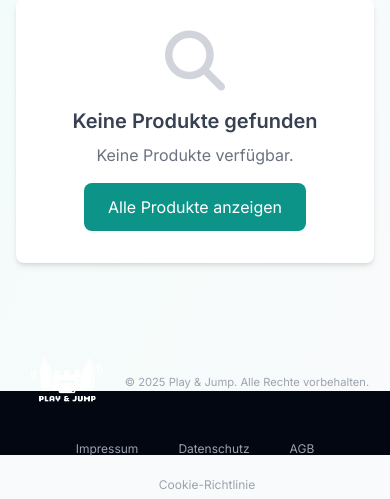
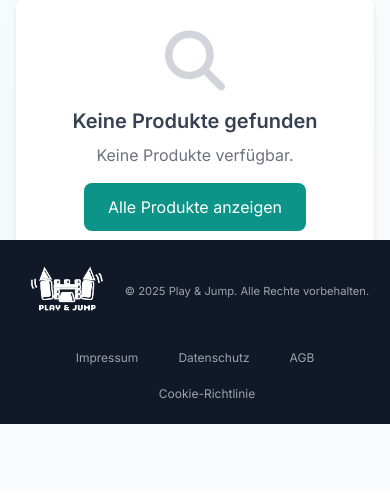
Before and after one commit to MitrofanovDm89/Site, a Django app: page /katalog/ in a window 390 px wide; the page is wider, and only the part inside the window is pictured. Shown: the part 604-1103 px from the top of that part. After the commit the page ends 1028 px from the top of that part, so only its background shows below. Run offline with Django 4.2, Linux system fonts and the light colour scheme; data that the repository does not hold is empty; some libraries are stand-ins or nearby versions.

Commit message:
Fix footer logo positioning - align with header logo

```diff
--- a/templates/base.html
+++ b/templates/base.html
@@ -196,37 +196,33 @@
                 display: none;
             }
 
-            /* Mobile Footer Fixes - Полное исправление */
+            /* Mobile Footer Fixes - ИСПРАВЛЕНИЕ С АНИМАЦИЯМИ */
             body {
-                display: flex;
-                flex-direction: column;
-                min-height: 100vh;
                 margin: 0;
                 padding: 0;
+                min-height: 100vh;
             }
 
             main {
-                flex: 1;
-                display: flex;
-                flex-direction: column;
-            }
-
-            .content-wrapper {
-                flex: 1;
-                padding-bottom: 0;
+                min-height: calc(100vh - 200px);
+                padding-bottom: 100px;
             }
 
             footer {
-                position: relative !important;
-                bottom: auto !important;
-                left: auto !important;
-                right: auto !important;
-                transform: none !important;
-                transition: none !important;
-                z-index: 40;
-                width: 100%;
-                margin-top: auto;
-                flex-shrink: 0;
+                position: fixed !important;
+                bottom: 0 !important;
+                left: 0 !important;
+                right: 0 !important;
+                width: 100% !important;
+                transform: translateY(100%) !important;
+                transition: transform 0.3s ease !important;
+                z-index: 1000 !important;
+                background: #111827 !important;
+            }
+
+            /* Класс для показа футера через JavaScript */
+            footer.footer-visible {
+                transform: translateY(0) !important;
             }
 
             footer .max-w-7xl {
@@ -323,13 +319,11 @@
 
     <!-- Footer -->
     <footer class="bg-gray-900 text-white">
-        <!-- Bottom Footer -->
-        <div class="bg-gray-950">
-            <div class="max-w-7xl mx-auto px-4 sm:px-6 lg:px-8 py-2 h-16 flex items-center">
+        <div class="max-w-7xl mx-auto pl-0 pr-4 sm:px-6 lg:px-8 py-4">
             <div class="flex flex-col md:flex-row justify-between items-center w-full">
                 <div class="flex items-center mb-4 md:mb-0">
                     <a href="/" class="button-coral-effect focus-ring touch-target">
-                            <img src="{% static 'images/logo.png' %}" alt="Play & Jump Logo" class="h-16 w-auto max-w-64 object-contain mr-3" style="filter: brightness(0) invert(1);">
+                        <img src="{% static 'images/logo.png' %}" alt="Play & Jump Logo" class="h-16 w-auto max-w-64 object-contain mr-3" style="filter: grayscale(100%) brightness(0) invert(1);">
                     </a>
                     <span id="copyright-text" class="text-gray-400 text-sm cursor-pointer hover:text-gray-300 transition">&copy; 2025 Play & Jump. Alle Rechte vorbehalten.</span>
                 </div>
@@ -338,7 +332,6 @@
                     <a href="/datenschutz/" class="button-coral-effect text-gray-400 hover:text-teal-400 transition">Datenschutz</a>
                     <a href="/agb/" class="button-coral-effect text-gray-400 hover:text-teal-400 transition">AGB</a>
                     <a href="/cookie-richtlinie/" class="button-coral-effect text-gray-400 hover:text-teal-400 transition">Cookie-Richtlinie</a>
-                    </div>
                 </div>
             </div>
         </div>
@@ -380,7 +373,7 @@
         let header = document.querySelector('header');
         let footer = document.querySelector('footer');
         let isHeaderVisible = true;
-        let isFooterVisible = true; // Футер изначально виден
+        let isFooterVisible = false; // Футер изначально скрыт
 
         // Инициализация: футер виден, хедер виден при загрузке страницы
         function initializeHeaderFooter() {
@@ -388,36 +381,35 @@
         }
 
         function handleScroll() {
-            // Отключаем анимации футера на мобильных устройствах
-            if (window.innerWidth <= 768) {
-                return;
-            }
-
             const scrollTop = window.pageYOffset || document.documentElement.scrollTop;
-            const windowHeight = window.innerHeight;
-            const documentHeight = document.documentElement.scrollHeight;
-            const scrollBottom = documentHeight - scrollTop - windowHeight;
 
             // Определяем направление скролла
             const scrollingDown = scrollTop > lastScrollTop;
             const scrollingUp = scrollTop < lastScrollTop;
 
-            // Показываем/скрываем футер при скролле вниз/вверх
-            if (scrollingDown && scrollBottom < 100 && !isFooterVisible) {
-                footer.style.transform = 'translateY(0)';
-                footer.style.transition = 'transform 0.3s ease';
+            // Отладочная информация
+            console.log('Scroll:', scrollTop, 'Down:', scrollingDown, 'Footer visible:', isFooterVisible);
+
+            // НОВАЯ ЛОГИКА: Когда скроллим вниз - показываем футер, скрываем хедер
+            if (scrollingDown && scrollTop > 100 && !isFooterVisible) {
+                console.log('Показываем футер!');
+                // Показываем футер через CSS класс
+                footer.classList.add('footer-visible');
                 isFooterVisible = true;
 
-                // Когда появляется футер - скрываем хедер
+                // Скрываем хедер
                 header.style.transform = 'translateY(-100%)';
                 header.style.transition = 'transform 0.3s ease';
                 isHeaderVisible = false;
-            } else if (scrollingUp && scrollBottom > 100 && isFooterVisible) {
-                footer.style.transform = 'translateY(100%)';
-                footer.style.transition = 'transform 0.3s ease';
+            }
+            // Когда скроллим вверх - скрываем футер, показываем хедер
+            else if (scrollingUp && scrollTop < 100 && isFooterVisible) {
+                console.log('Скрываем футер!');
+                // Скрываем футер через CSS класс
+                footer.classList.remove('footer-visible');
                 isFooterVisible = false;
 
-                // Когда скрывается футер - показываем хедер
+                // Показываем хедер
                 header.style.transform = 'translateY(0)';
                 header.style.transition = 'transform 0.3s ease';
                 isHeaderVisible = true;
@@ -428,9 +420,13 @@
 
         // Инициализируем при загрузке страницы
         document.addEventListener('DOMContentLoaded', function() {
+            console.log('DOM загружен, инициализируем...');
+            console.log('Header:', header);
+            console.log('Footer:', footer);
             initializeHeaderFooter();
             // Добавляем обработчик скролла
             window.addEventListener('scroll', handleScroll);
+            console.log('Обработчик скролла добавлен');
         });
 
         // Smooth scroll for anchor links
```
Lines whose indentation alone changed are shown as unchanged.
